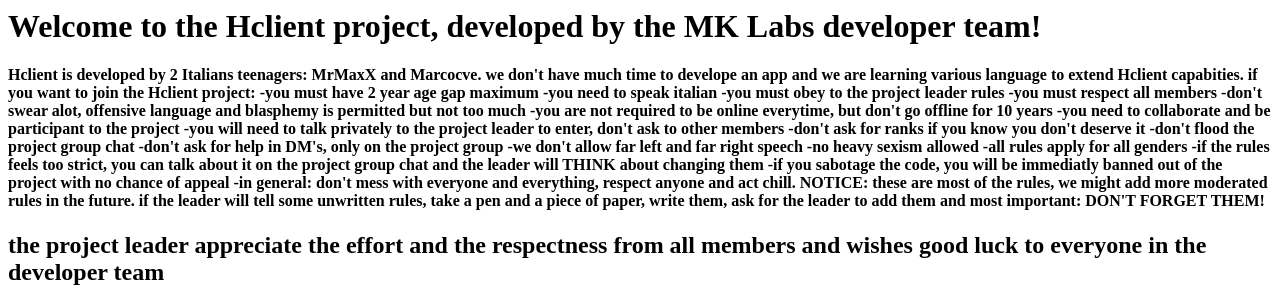
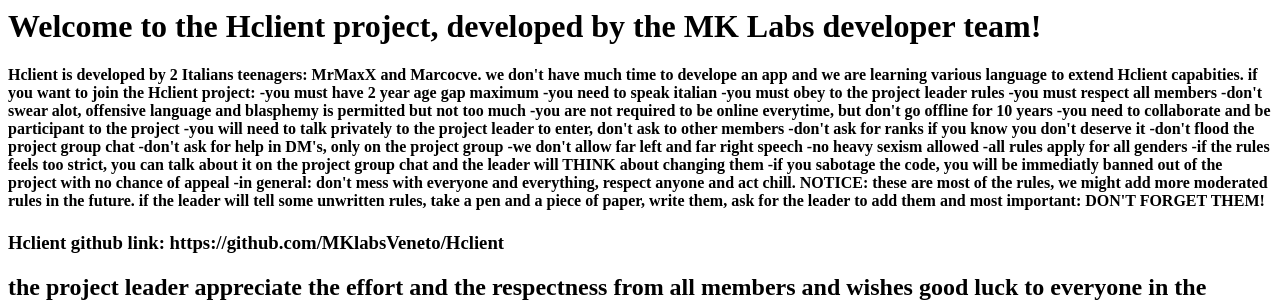
Before and after one commit to MKlabsVeneto/Hclient, a plain HTML site: page index.html in a window 1280 px wide. Shown: the top 304 px of the page. Drawn offline with Linux system fonts and the light colour scheme.

Commit message:
index.html

```diff
--- a/index.html
+++ b/index.html
@@ -29,6 +29,7 @@ if you want to join the Hclient project: -you must have 2 year age gap maximum
                                          NOTICE: these are most of the rules, we might add more moderated rules in the future. if the leader will tell some unwritten rules,
                                                  take a pen and a piece of paper, write them, ask for the leader to add them and most important: DON'T FORGET THEM!
 </h4>
+<h3>Hclient github link: https://github.com/MKlabsVeneto/Hclient</h3>
 <h2>
 the project leader appreciate the effort and the respectness from all members and wishes good luck to everyone in the developer team
 </h2>
```
